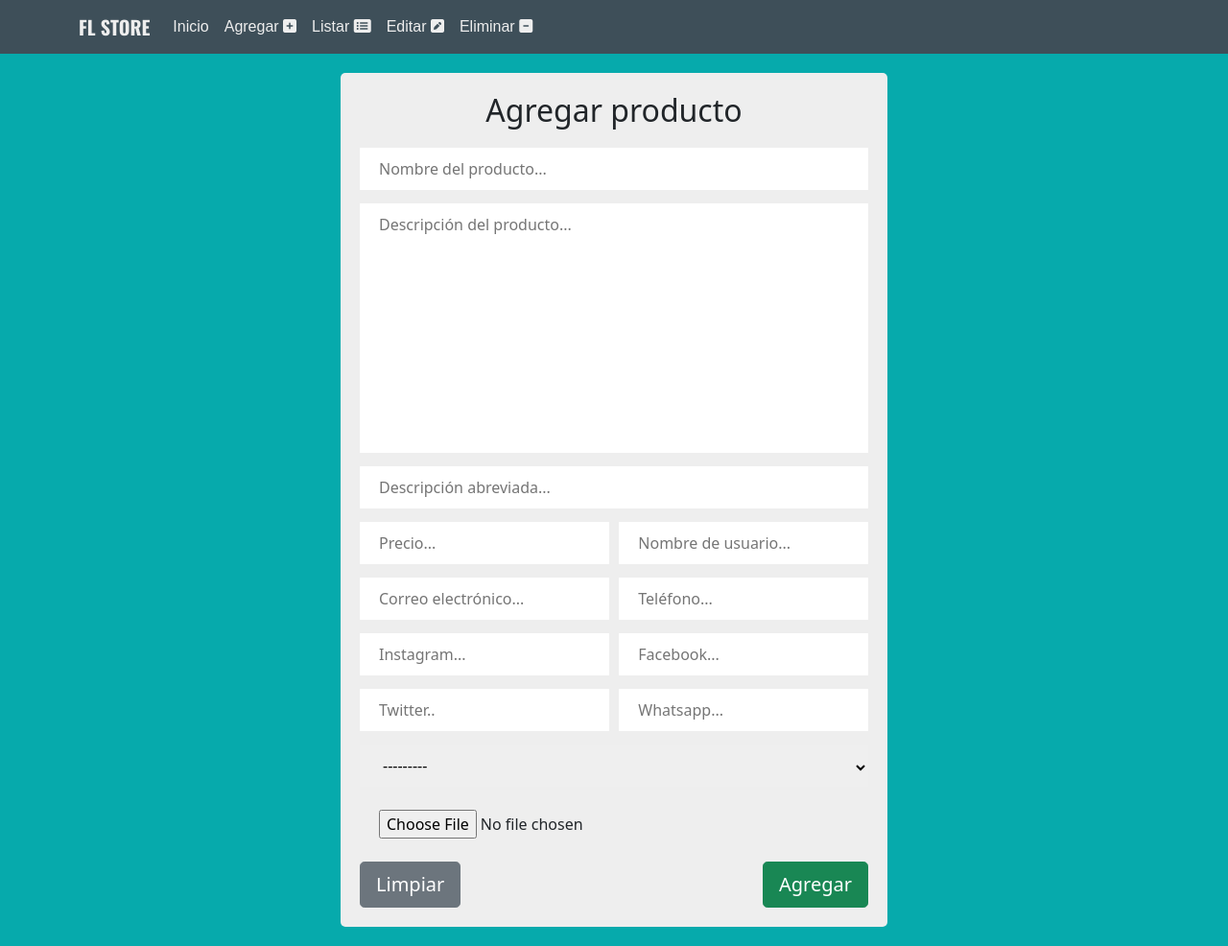
After one commit to JorgPalma/FLStore, a Django app: page /agregar/ in a window 1280 px wide. The commit adds this page. Shown: the whole page at 96% size. Run offline with Django 3.2, Linux system fonts and the light colour scheme; data that the repository does not hold is empty; some libraries are stand-ins or nearby versions.

Commit message:
Commit agregar listar

```diff
--- a/core/forms.py
+++ b/core/forms.py
@@ -1,5 +1,5 @@
 from django import forms
-from .models import contacto
+from .models import contacto, post
 
 
 class contactoForm(forms.ModelForm):
@@ -11,3 +11,21 @@ class contactoForm(forms.ModelForm):
     class Meta:
         model = contacto
         fields = '__all__'
+
+class addForm(forms.ModelForm):
+
+    nombreP = forms.CharField(widget=forms.TextInput(attrs={"placeholder": "Nombre del producto...", "class": "add-form-default"}))
+    descripcionP = forms.CharField(widget=forms.Textarea(attrs={"placeholder": "Descripción del producto...", "class": "add-form-default"}))
+    miniDescripcion = forms.CharField(widget=forms.TextInput(attrs={"placeholder": "Descripción abreviada...", "class": "add-form-default"}))
+    precioP = forms.CharField(widget=forms.TextInput(attrs={"placeholder": "Precio...", "class": "add-form-especial"}))
+    nombreU = forms.CharField(widget=forms.TextInput(attrs={"placeholder": "Nombre de usuario...", "class": "add-form-especial"}))
+    emailU = forms.EmailField(widget=forms.TextInput(attrs={"placeholder": "Correo electrónico...", "class": "add-form-especial"}))
+    instagramU = forms.CharField(required=False, widget=forms.TextInput(attrs={"placeholder": "Instagram...", "class": "add-form-especial"}))
+    twitterU = forms.CharField(required=False, widget=forms.TextInput(attrs={"placeholder": "Twitter..", "class": "add-form-especial"}))
+    facebookU = forms.CharField(required=False, widget=forms.TextInput(attrs={"placeholder": "Facebook...", "class": "add-form-especial"}))
+    telefonoU = forms.CharField(required=False, widget=forms.TextInput(attrs={"placeholder": "Teléfono...", "class": "add-form-especial"}))
+    whatsappU = forms.CharField(required=False, widget=forms.TextInput(attrs={"placeholder": "Whatsapp...", "class": "add-form-especial"}))
+
+    class Meta:
+        model = post
+        fields = '__all__'
--- a/core/static/core/css/style.css
+++ b/core/static/core/css/style.css
@@ -455,6 +455,54 @@ textarea.parsley-error {
   opacity: 1;
 }
 
+.add-form label{
+    display: none;
+}
+
+.add-form textarea {
+    resize: none;
+}
+
+.body-add-form {
+    background: var(--dark-blue);
+}
+
+.add-form {
+    padding: 20px;
+    margin-top: 20px;
+    background: var(--light);
+    border-radius: 5px;
+    margin-bottom: 20px;
+}
+.add-form-default,
+.add-form input[type="file"],
+.add-form select {
+    width: 100%;
+    border: none;
+    outline: none;
+    border-radius: 0px;
+    padding: 10px;
+    padding-left: 20px;
+    border-bottom: var(--light) 4px solid;
+    margin-bottom: 10px;
+}
+
+.add-form-especial {
+    width: 49%;
+    border: none;
+    outline: none;
+    border-radius: 0px;
+    padding: 10px;
+    padding-left: 20px;
+    border-bottom: var(--light) 4px solid;
+    margin-bottom: 10px;
+}
+
+.add-form-default:focus,
+.add-form-especial:focus{
+    border-bottom: var(--dark-bg) 4px solid;
+}
+
 @media only screen and (max-width: 600px) {
     .op-detail-table {
         display: block;
--- /dev/null
+++ b/core/templates/core/agregar.html
@@ -0,0 +1,75 @@
+{% load static %}
+{% load humanize %}
+
+<!DOCTYPE html>
+<html lang="es">
+<head>
+    <meta charset="UTF-8">
+    <meta http-equiv="X-UA-Compatible" content="IE=edge">
+    <meta name="viewport" content="width=device-width, initial-scale=1.0">
+    <link href="https://cdn.jsdelivr.net/npm/bootstrap@5.0.0-beta3/dist/css/bootstrap.min.css" rel="stylesheet" integrity="sha384-eOJMYsd53ii+scO/bJGFsiCZc+5NDVN2yr8+0RDqr0Ql0h+rP48ckxlpbzKgwra6" crossorigin="anonymous">
+    <script src="https://kit.fontawesome.com/9bc017105e.js" crossorigin="anonymous"></script>
+    <link rel="preconnect" href="https://fonts.gstatic.com">
+    <link  rel="icon" href="imagenes/favicon.ico" type="image/png"/>
+    <link href="https://fonts.googleapis.com/css2?family=Oswald:wght@200;300;400;500;600;700&display=swap" rel="stylesheet">
+    <link rel="stylesheet" href="{% static 'core/css/style.css' %}">
+    <title>FL STORE | Agregar</title>
+</head>
+<body class="body-add-form">
+    <header>
+        <nav class="navbar navbar-expand-lg">
+            <div class="container">
+                <a href="#" class="navbar-brand op-logo">FL STORE</a>
+                <button class="navbar-toggler" type="button" data-bs-toggle="collapse" data-bs-target="#navbar" aria-controls="navbar" aria-expanded="false" aria-label="Menú de navegación">
+                    <span class="navbar-toggler-icon"><i class="fas fa-bars op-vanbar-toggler-icon"></i></span>
+                </button>
+                <div class="collapse navbar-collapse" id="navbar">
+                    <ul class="navbar-nav me-auto mb-2 mb-md-0">
+                        <li class="nav-item">
+                            <a href="{% url 'home' %}" class="nav-link ml-lg-2 active">Inicio</a>
+                        </li>
+                        <li class="nav-item">
+                            <a href="#" class="nav-link">Agregar <i class="fas fa-plus-square"></i></a>
+                        </li>
+                        <li class="nav-item">
+                            <a href="{% url 'listar' %}" class="nav-link">Listar <i class="fas fa-list-alt"></i></a>
+                        </li>
+                        <li class="nav-item">
+                            <a href="#" class="nav-link">Editar <i class="fas fa-pen-square"></i></a>
+                        </li>
+                        <li class="nav-item">
+                            <a href="#" class="nav-link">Eliminar <i class="fas fa-minus-square"></i></a>
+                        </li>
+                    </ul>
+                </div>
+            </div>
+        </nav>
+    </header>
+    <div class="container">
+        <div class="row justify-content-center">
+            <div class="col-lg-6 col-12 add-form">
+                <h2 class="text-center">Agregar producto</h2>
+                <form class="d-flex flex-wrap justify-content-between form-add-form" action="" method="post" enctype="multipart/form-data">
+                    {% csrf_token %}
+
+                    {{ formAdd }}
+                    <input class="btn btn-lg btn-secondary" type="reset" value="Limpiar">
+                    <input class="btn btn-lg btn-success" type="submit" value="Agregar">
+                </form>
+            </div>
+        </div>
+    </div>
+
+    <!--Bootstraps-->
+    <script src="https://cdn.jsdelivr.net/npm/@popperjs/core@2.9.1/dist/umd/popper.min.js" integrity="sha384-SR1sx49pcuLnqZUnnPwx6FCym0wLsk5JZuNx2bPPENzswTNFaQU1RDvt3wT4gWFG" crossorigin="anonymous"></script>
+    <script src="https://cdn.jsdelivr.net/npm/bootstrap@5.0.0-beta3/dist/js/bootstrap.min.js" integrity="sha384-j0CNLUeiqtyaRmlzUHCPZ+Gy5fQu0dQ6eZ/xAww941Ai1SxSY+0EQqNXNE6DZiVc" crossorigin="anonymous"></script>
+
+    <!--Validación-->
+
+    <script src="https://ajax.googleapis.com/ajax/libs/jquery/3.6.0/jquery.min.js"></script>
+    <script src="https://parsleyjs.org/dist/parsley.min.js"></script>
+    <script src="i18n/es.js"></script>
+
+
+</body>
+</html>
--- a/core/templates/core/home.html
+++ b/core/templates/core/home.html
@@ -47,6 +47,9 @@
                         </li>
                         <li class="nav-item">
                             <a href="{% url 'signup' %}" class="nav-link">Registrarse</a>
+                        </li>
+                        <li class="nav-item">
+                            <a href="{% url 'agregar' %}" class="nav-link">Administrar <i class="fas fa-user-cog"></i></a>
                         </li>
                     </ul>
 
--- a/core/urls.py
+++ b/core/urls.py
@@ -1,5 +1,5 @@
 from django.urls import path
-from .views import home, login, contacto, detalle, signup, feed
+from .views import home, login, contacto, detalle, signup, feed, agregar, listar
 
 urlpatterns=[
         path('', home, name="home"),
@@ -7,5 +7,7 @@ urlpatterns=[
         path('contacto/', contacto, name="contacto"),
         path('detalle/', detalle, name="detalle"),
         path('signup/', signup, name="signup"),
-        path('feed/', feed, name="feed")
+        path('feed/', feed, name="feed"),
+        path('agregar/', agregar, name="agregar"),
+        path('listar/', listar, name="listar")
 ]
--- a/core/views.py
+++ b/core/views.py
@@ -1,6 +1,6 @@
 from django.shortcuts import render
 from .models import post
-from .forms import contactoForm
+from .forms import contactoForm, addForm
 
 # Create your views here.
 
@@ -56,3 +56,29 @@ def detalle(request):
 def feed(request):
 
         return render(request, 'core/feed.html')
+
+def agregar(request):
+
+        data = {
+                'formAdd': addForm()
+        }
+
+        if request.method  == 'POST':
+                formularioAdd = addForm(data=request.POST, files=request.FILES)
+                if formularioAdd.is_valid():
+                        formularioAdd.save()
+                        data["mensaje"] = "Agregado correctamente"
+                else:
+                        data["formAdd"] = formularioAdd
+
+        return render(request, 'core/agregar.html', data)
+
+def listar(request):
+
+        posts = post.objects.all()
+
+        data = {
+                'posts' : posts
+        }
+
+        return render(request, 'core/listar.html', data)
```
Also changed, not shown: core/templates/core/listar.html (added, +89 -0 lines).
